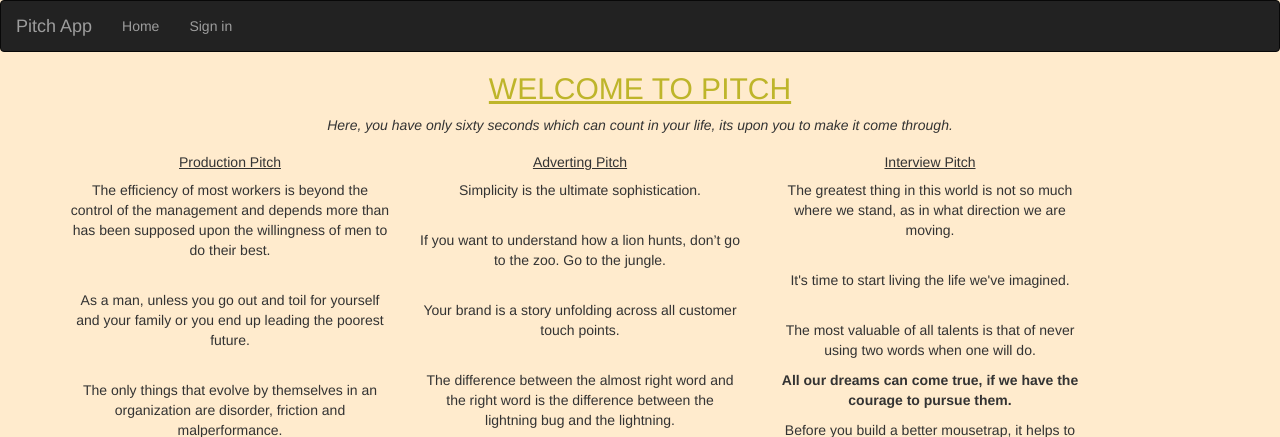
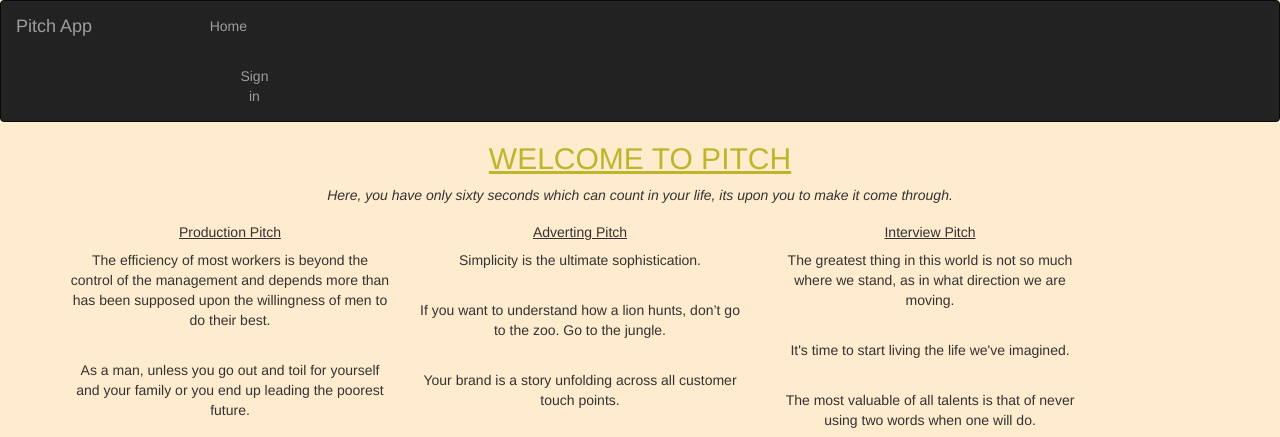
Before and after one commit to Rovine1999/Pitch-App, a Python web app: template app/templates/index.html in a window 1280 px wide. Shown: the top 437 px of the page. Run offline with Jinja, Linux system fonts and the light colour scheme; the template is opened without the code that fills it, so the values that code supplies are empty; some libraries are stand-ins or nearby versions.

Commit message:
add navbar.css

```diff
--- a/app/static/css/index.css
+++ b/app/static/css/index.css
@@ -1,7 +1,7 @@
 body{
     background-color: blanchedalmond;
     text-align: center;
-    /* font-weight: bold; */
+    background-image: app/images/img,jpg;
 }
 h3, h2, h1{
     color: rgb(190, 181, 42);
--- /dev/null
+++ b/app/static/css/navbar.css
@@ -0,0 +1,3 @@
+ul li {
+    margin-left: 70%;
+}
--- a/app/templates/categories.html
+++ b/app/templates/categories.html
@@ -3,6 +3,8 @@
 {% block styles%} {{ super() }}
 <link rel="stylesheet" href="{{url_for('static',filename='css/index.css')}}">
 <link rel="stylesheet" href="{{url_for('static',filename='css/categories.css')}}">
+<link rel="stylesheet" href="{{url_for('static',filename='css/navbar.css')}}">
+
 {% endblock %}
 
 {% block content %}
--- a/app/templates/comments.html
+++ b/app/templates/comments.html
@@ -4,6 +4,7 @@
 {% block styles%} {{ super() }}
 <link rel="stylesheet" href="{{url_for('static',filename='css/index.css')}}">
 <link rel="stylesheet" href="{{url_for('static',filename='css/categories.css')}}">
+<link rel="stylesheet" href="{{url_for('static',filename='css/navbar.css')}}">
 {% endblock %}
 
 {% block content %}
--- a/app/templates/index.html
+++ b/app/templates/index.html
@@ -1,6 +1,7 @@
 {% extends 'base.html'%}
 {% block styles%} {{ super() }}
 <link rel="stylesheet" href="{{url_for('static',filename='css/index.css')}}">
+<link rel="stylesheet" href="{{url_for('static',filename='css/navbar.css')}}">
 {% endblock %}
 
 {% block content %}
--- a/app/templates/navbar.html
+++ b/app/templates/navbar.html
@@ -13,7 +13,7 @@
           <ul class="nav navbar-nav">
               <li><a href="/">Home</a></li>
 
-              <ul class="nav navbar-nav navbar-right">
+              <ul class="nav navbar-nav navbar-right" class="navbarrr">
                   {% if current_user.is_authenticated %}
                   <li style="color:rgb(235, 77, 77);padding:15px;">{{current_user.username}}</li>
                   <li><a href="{{url_for('auth.logout')}}">Sign out</a></li>
--- a/app/templates/new_comments.html
+++ b/app/templates/new_comments.html
@@ -3,6 +3,7 @@
 {% block styles%} {{ super() }}
 <link rel="stylesheet" href="{{url_for('static',filename='css/index.css')}}">
 <link rel="stylesheet" href="{{url_for('static',filename='css/categories.css')}}">
+<link rel="stylesheet" href="{{url_for('static',filename='css/navbar.css')}}">
 {% endblock %}
 
 {% block content %}
--- a/app/templates/new_pitch.html
+++ b/app/templates/new_pitch.html
@@ -2,6 +2,7 @@
 {% import "bootstrap/wtf.html" as wtf %}
 {% block styles%} {{ super() }}
 <link rel="stylesheet" href="{{url_for('static',filename='css/index.css')}}">
+<link rel="stylesheet" href="{{url_for('static',filename='css/navbar.css')}}">
 {% endblock %}
 
 {% block content %}
--- a/app/templates/post_comment.html
+++ b/app/templates/post_comment.html
@@ -3,6 +3,7 @@
 {% block styles%} {{ super() }}
 <link rel="stylesheet" href="{{url_for('static',filename='css/index.css')}}">
 <link rel="stylesheet" href="{{url_for('static',filename='css/categories.css')}}">
+<link rel="stylesheet" href="{{url_for('static',filename='css/navbar.css')}}">
 {% endblock %}
 
 {% block content %}
```
